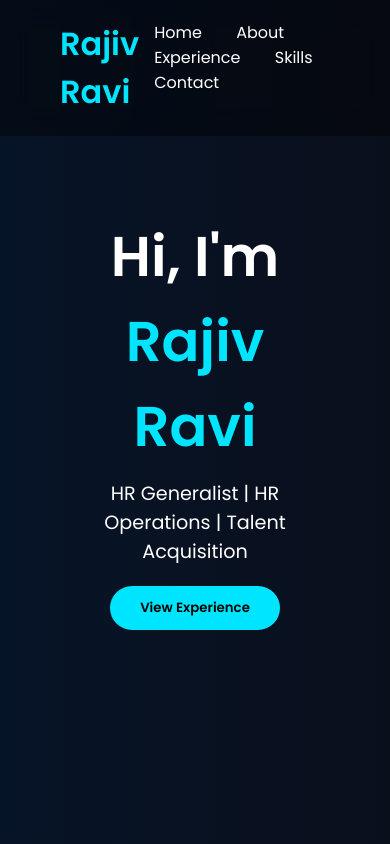
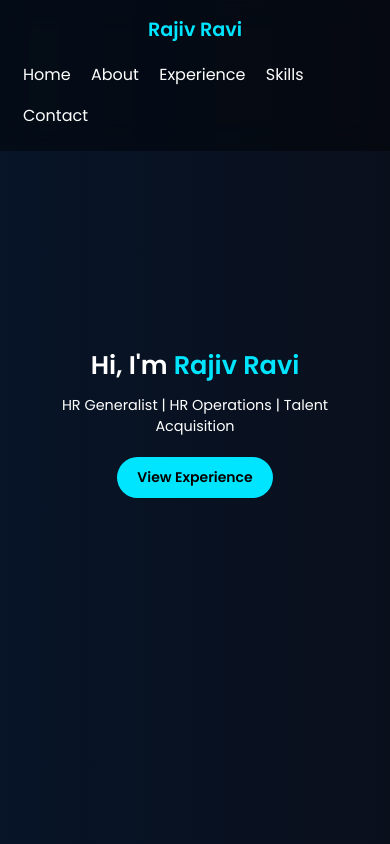
Before and after one commit to noorullahnannu/Rajiv_Ravi_client_, a plain HTML site: page index.html in a window 390 px wide. Shown: the top 844 px of the page. Drawn offline with nearby package versions, Linux system fonts and the light colour scheme.

Commit message:
Update index.html

```diff
--- a/index.html
+++ b/index.html
@@ -87,6 +87,111 @@ transition:.3s;
 .contact{max-width:600px;margin:auto;text-align:center;}
 input,textarea{
 width:100%;padding:10px;margin:10px 0;border:none;border-radius:10px;
+}
+
+/* =========================
+   RESPONSIVE DESIGN
+========================= */
+
+/* Tablets */
+@media (max-width: 1024px) {
+header {
+    padding: 15px 30px;
+}
+
+.hero h2 {
+    font-size: 2.5rem;
+}
+
+section {
+    padding: 80px 30px;
+}
+}
+
+/* Mobile */
+@media (max-width: 768px) {
+
+header {
+    flex-direction: column;
+    align-items: center;
+    padding: 15px;
+}
+
+nav {
+    margin-top: 10px;
+}
+
+nav a {
+    display: inline-block;
+    margin: 8px;
+}
+
+.hero h2 {
+    font-size: 2rem;
+}
+
+.hero p {
+    font-size: 1rem;
+}
+
+.btn {
+    padding: 10px 20px;
+}
+
+/* Timeline fix */
+.timeline::after {
+    left: 20px;
+}
+
+.container {
+    width: 100%;
+    padding-left: 60px;
+    padding-right: 20px;
+    margin-bottom: 20px;
+}
+
+.container.left,
+.container.right {
+    left: 0;
+}
+
+.content {
+    text-align: left;
+}
+
+/* Skills */
+.skills {
+    padding: 0 10px;
+}
+
+/* Contact */
+.contact {
+    padding: 0 10px;
+}
+
+input, textarea {
+    font-size: 14px;
+}
+}
+
+/* Small Mobile */
+@media (max-width: 480px) {
+
+.hero h2 {
+    font-size: 1.6rem;
+}
+
+.hero p {
+    font-size: 0.9rem;
+}
+
+header h1 {
+    font-size: 1.2rem;
+}
+
+.btn {
+    font-size: 14px;
+}
 }
 
 footer{text-align:center;padding:20px;background:#020617;}
```
